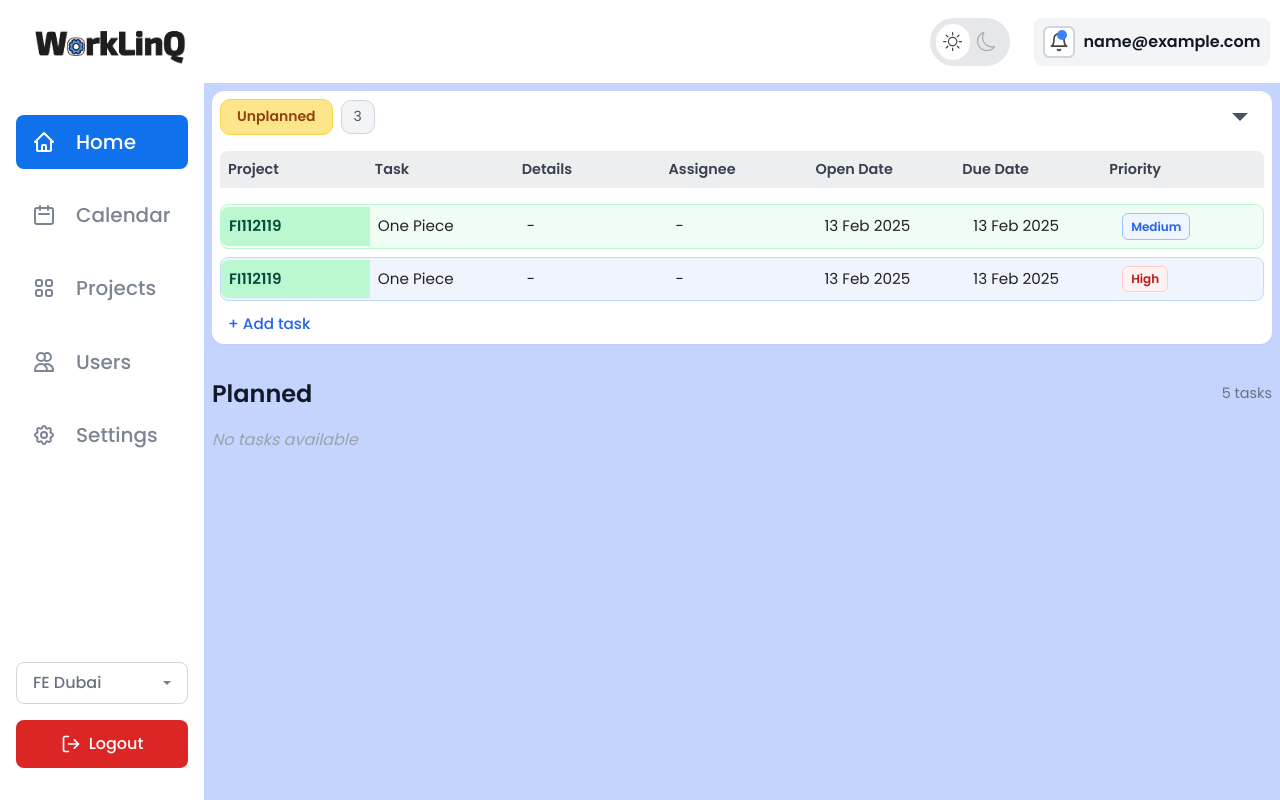
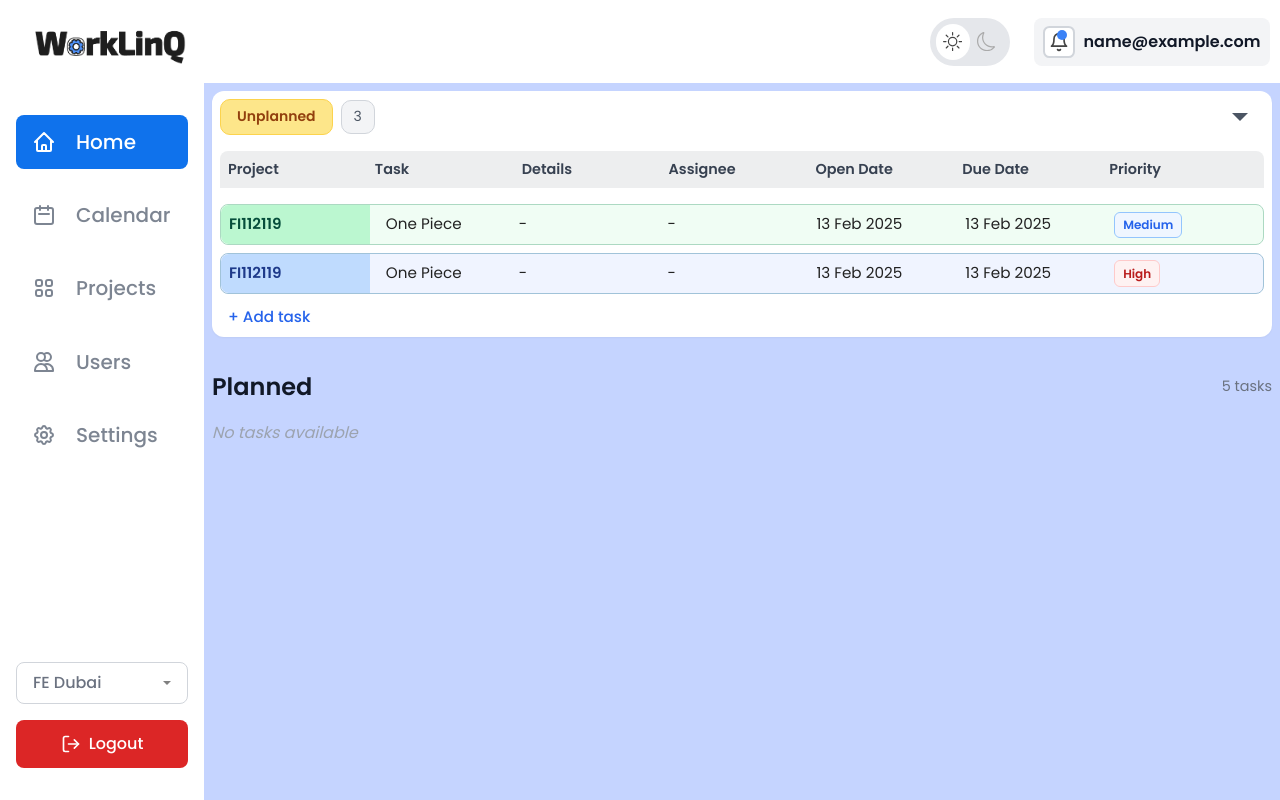
Before and after one commit to sujilvsukumaran/worklinq, a Next.js app: page / in a window 1280 px wide. Built offline with nearby package versions, Linux system fonts and the light colour scheme; sample sign-in values are in the browser's storage.

Commit message:
Row is kind of good now

```diff
--- a/src/containers/dashboard/components/TaskRow.tsx
+++ b/src/containers/dashboard/components/TaskRow.tsx
@@ -24,10 +24,10 @@ export default function TaskRow({
                                 }: TaskRowProps) {
     return (
         <div className={`${styles.row} ${styles[color]}`}>
-            <div className={`${styles.cell} ${styles.projectCell}`}>
+            <div className={`${styles.cell} ${styles.projectCell} ${styles[`project-${color}`]}`}>
                 <span>{projectId}</span>
             </div>
-            <div className={styles.cell}>{task}</div>
+            <div className={`${styles.cell} ${styles.taskCell}`}>{task}</div>
             <div className={styles.cell}>{details}</div>
             <div className={styles.cell}>{assignee}</div>
             <div className={styles.cell}>{openDate}</div>
--- a/src/containers/dashboard/styles/TaskRow.module.css
+++ b/src/containers/dashboard/styles/TaskRow.module.css
@@ -12,16 +12,19 @@
 
 .green {
     background-color: #f0fdf4; /* soft green bg */
-    border-color: #bbf7d0;
+    border-color: #acd9c2;
 }
 
 .blue {
     background-color: #f0f4ff; /* soft blue bg */
-    border-color: #bfdbfe;
+    border-color: #a1c3d9;
+}
+.grey {
+
 }
 
 .cell {
-    padding: 0.5rem;
+    padding: 0rem;
     display: flex;
     align-items: center;
 }
@@ -30,6 +33,7 @@
     background-color: #bbf7d0;
     color: #064e3b;
     font-weight: 600;
+    padding: 0.5rem;
     border-top-left-radius: 0.5rem;
     border-bottom-left-radius: 0.5rem;
 }
@@ -42,25 +46,21 @@
     border-radius: 0.75rem;
     background-color: #93c5fd;
     color: #1e3a8a;
-    border: 1px solid #bfdbfe;
 }
 
-.green .project {
-    background-color: #4ade80;
-    color: #065f46;
-    border: 1px solid #bbf7d0;
+.project-green {
+    background-color: #bbf7d0;
+    color: #064e3b;
 }
 
-.blue .project {
-    background-color: #93c5fd;
+.project-blue {
+    background-color: #bfdbfe;
     color: #1e3a8a;
-    border: 1px solid #bfdbfe;
 }
 
-.gray .project {
+.project-gray {
     background-color: #e5e7eb;
     color: #374151;
-    border: 1px solid #d1d5db;
 }
 
 /* Priority badges */
@@ -90,3 +90,7 @@
     border-color: #bbf7d0;
     background: #ecfdf5;
 }
+
+.taskCell {
+    padding-left: 1rem; /* ⬅️ adjust spacing between project & task */
+}
```
